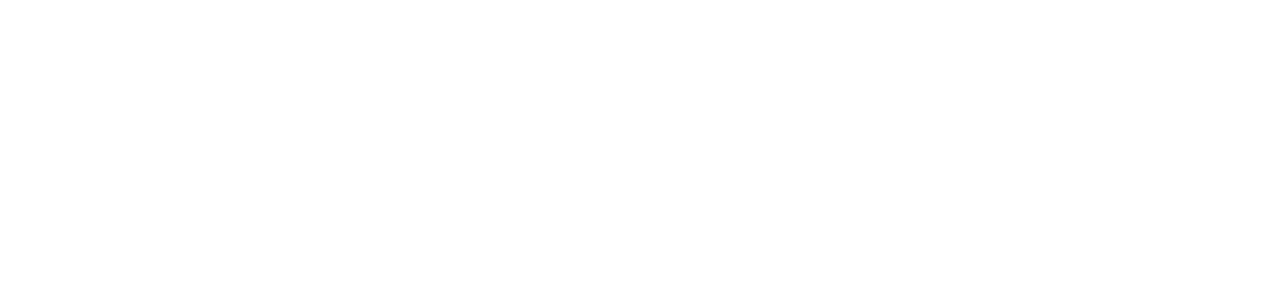
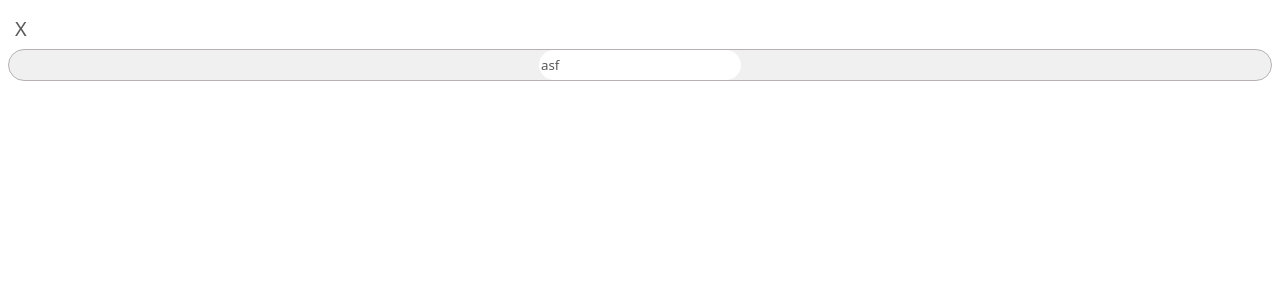
Before and after one commit to subhram-rana-1/functool, a React (Vite) app: page /graph in a window 1280 px wide. Before the commit this address had no page. Shown: the top 300 px of the page. Built offline with nearby package versions, Linux system fonts and the light colour scheme.

Commit message:
started modal design. Will continue after this

```diff
--- a/src/App.tsx
+++ b/src/App.tsx
@@ -1,11 +1,13 @@
 import { BrowserRouter as Router, Routes, Route } from 'react-router-dom';
 import LandingPage from "./components/pages/LandingPage";
+import GraphPage from "./components/pages/GraphPage";
 
 function App() {
   return (
       <Router>
           <Routes>
               <Route path="/" element={<LandingPage />} />
+              <Route path="/graph" element={<GraphPage />} />
           </Routes>
       </Router>
   )
--- /dev/null
+++ b/src/components/CancelIcon.tsx
@@ -0,0 +1,59 @@
+import {CSSProperties} from "react";
+import {fontSize120px, fontSize20px} from "../constants/fontSizes";
+import {colorDarkGray, colorGray2, colorGrayBG, colorTransparent} from "../constants/colors";
+import {frontFamilyArial, frontFamilySystemUI} from "../constants/fontFamilies";
+import {alignmentCenter, displayStyleFlex, displayStyleInlineBlock} from "../constants/displayStyles";
+import {margin5px} from "../constants/margins";
+import {fontWeight1, fontWeight100, fontWeight300} from "../constants/fontWeights";
+import {borderRadius_35_percent} from "../constants/borderRadius";
+
+interface CancelIconProps {
+    fontSize?: string;
+    fontColor?: string;
+    label?: string
+    fontFamily?: string;
+    backgroundColor?: string;
+    display?: string;
+    padding?: string;
+    margin?: string;
+    fontWeight?: number;
+    borderRadius?: string;
+}
+
+const CancelIcon: React.FC<CancelIconProps> = (
+    {
+        fontSize = fontSize20px,
+        fontColor = colorDarkGray,
+        fontFamily = frontFamilySystemUI,
+        backgroundColor = colorTransparent,
+        display = displayStyleInlineBlock,
+        padding = '2px',
+        margin = margin5px,
+        fontWeight = fontWeight300,
+        borderRadius = borderRadius_35_percent,
+    }: CancelIconProps
+) => {
+    const cssStylingProperties: CSSProperties = {
+        justifyContent: alignmentCenter,
+        alignItems: alignmentCenter,
+        fontFamily: fontFamily,
+        fontSize: fontSize,
+        color: fontColor,
+        backgroundColor: backgroundColor,
+        display: display,
+        padding: padding,
+        margin: margin,
+        fontWeight: fontWeight,
+        borderRadius: borderRadius,
+    }
+
+    return (
+        <div
+            style={cssStylingProperties}
+        >
+            X
+        </div>
+    )
+}
+
+export default CancelIcon;
--- /dev/null
+++ b/src/components/GraphInputModal.tsx
@@ -0,0 +1,17 @@
+import CancelIcon from "./CancelIcon";
+import InputBox from "./InputBox";
+
+interface GraphInputModalProps {}
+
+const GraphInputModal: React.FC<GraphInputModalProps> = (
+    {}: GraphInputModalProps
+) => {
+    return (
+        <div>
+            <div><CancelIcon /></div>
+            <div><InputBox /></div>
+        </div>
+    )
+}
+
+export default GraphInputModal;
--- /dev/null
+++ b/src/components/InputBox.tsx
@@ -0,0 +1,45 @@
+import {CSSProperties} from "react";
+import {alignmentCenter, displayStyleFlex} from "../constants/displayStyles";
+import {colorDarkGray, colorGray, colorGrayBG} from "../constants/colors";
+import {frontFamilySystemUI} from "../constants/fontFamilies";
+
+interface InputBoxProps {}
+
+const InputBox: React.FC<InputBoxProps> = (
+    {
+
+    }: InputBoxProps
+) => {
+    const cssStyling_inputBoxWrapperContainer: CSSProperties = {
+        display: displayStyleFlex,
+        justifyContent: alignmentCenter,
+        borderRadius: "20px",
+        border: `1px solid ${colorGray}`,
+        backgroundColor: colorGrayBG,
+        height: '30px',
+    }
+
+    const cssStyling_inputBox: CSSProperties = {
+        display: displayStyleFlex,
+        justifyContent: alignmentCenter,
+        borderRadius: "20px",
+        border: "none",
+        fontFamily: frontFamilySystemUI,
+        color: colorDarkGray,
+        // width: '200px',
+    }
+
+    return (
+        <div
+            style={cssStyling_inputBoxWrapperContainer}
+        >
+            <input style={cssStyling_inputBox}
+                   type="text"
+                   placeholder="Enter fine name"
+                   value={"asf"}
+            />
+        </div>
+    )
+}
+
+export default InputBox;
--- /dev/null
+++ b/src/components/pages/GraphPage.tsx
@@ -0,0 +1,15 @@
+import GraphInputModal from "../GraphInputModal";
+
+interface GraphPageProps {}
+
+const GraphPage: React.FC<GraphPageProps> = (
+    {}: GraphPageProps
+) => {
+    return (
+        <div>
+            <GraphInputModal />
+        </div>
+    )
+}
+
+export default GraphPage;
--- a/src/constants/colors.ts
+++ b/src/constants/colors.ts
@@ -1,5 +1,7 @@
+export const colorTransparent = 'transparent'
 export const colorWhite = '#ffffff'
 export const colorGrayBG = '#f0f0f0'
 export const colorGray = '#b7b2b1'
 export const colorGray2 = '#9e9b9a'
+export const colorDarkGray = '#5b5a5a'
 export const colorBlack = '#000000'
--- a/src/constants/fontSizes.ts
+++ b/src/constants/fontSizes.ts
@@ -1,2 +1,3 @@
+export const fontSize20px = '20px';
 export const fontSize30px = '30px';
 export const fontSize120px = '80px';
--- a/src/constants/fontWeights.ts
+++ b/src/constants/fontWeights.ts
@@ -1,3 +1,4 @@
 export const fontWeight1 = 1
 export const fontWeight100 = 100
 export const fontWeight150 = 150
+export const fontWeight300 = 300
```
